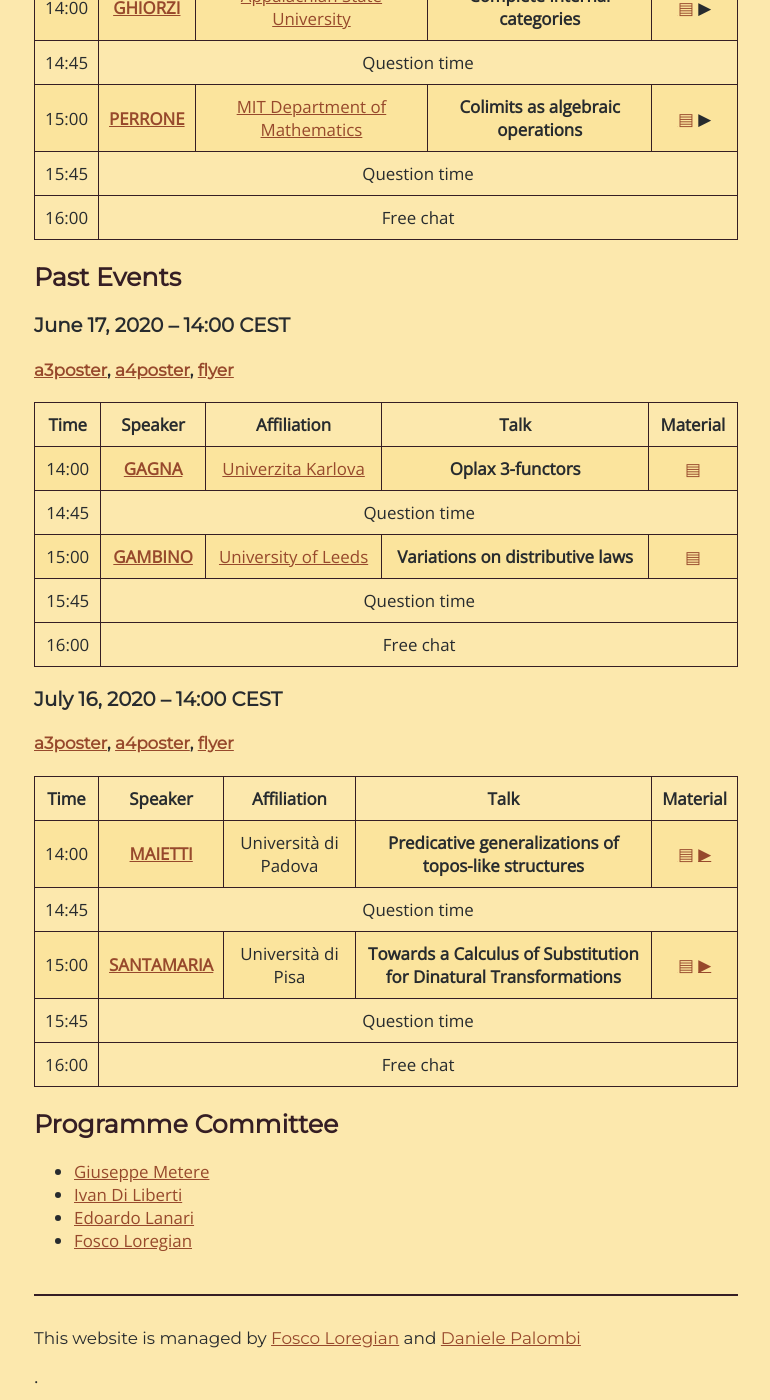
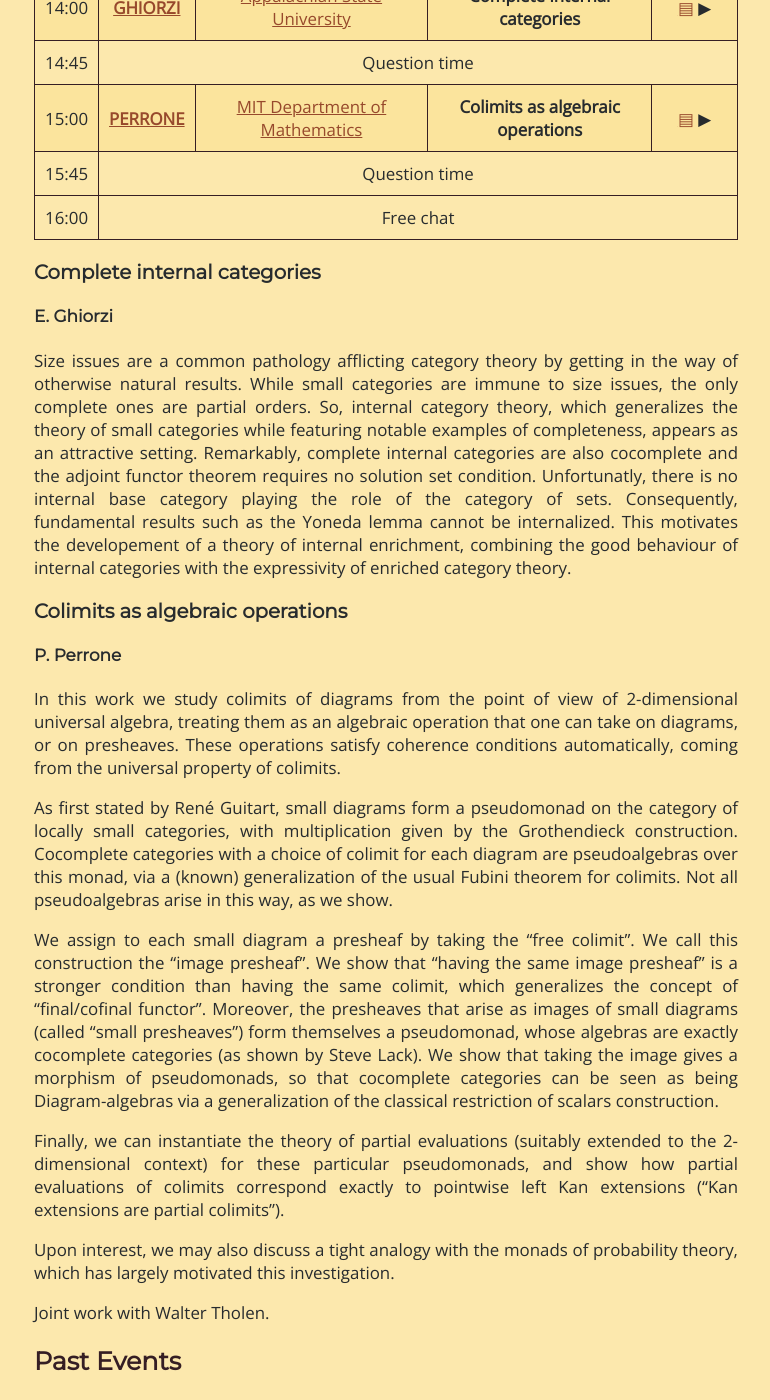
Before and after one commit to Progetto-ItaCa/Progetto-ItaCa.github.io, a Jekyll site: the page built from pages/fest.md, in a window 1280 px wide and 1400 px high, scrolled down 631 px. Shown: the whole window, without its empty margins (254-1024 px from the left). Built offline with Jekyll 4.4.1, drawn with Linux system fonts in a browser that asks for light colours; our own code applies the rules of GitHub Pages for plain Markdown files.

Commit message:
added abstract fest III

```diff
--- a/pages/fest.md
+++ b/pages/fest.md
@@ -61,6 +61,26 @@ If you would like to be a speaker, or you want to contact the organizers of the
   </tbody>
 </table>
 </center>
+
+### Complete internal categories
+#### E. Ghiorzi
+Size issues are a common pathology afflicting category theory by getting in the way of otherwise natural results. While small categories are immune to size issues, the only complete ones are partial orders. So, internal category theory, which generalizes the theory of small categories while featuring notable examples of completeness, appears as an attractive setting. Remarkably, complete internal categories are also cocomplete and the adjoint functor theorem requires no solution set condition. Unfortunatly, there is no internal base category playing the role of the category of sets. Consequently, fundamental results such as the Yoneda lemma cannot be internalized. This motivates the developement of a theory of internal enrichment, combining the good behaviour of internal categories with the expressivity of enriched category theory.
+
+### Colimits as algebraic operations
+#### P. Perrone
+In this work we study colimits of diagrams from the point of view of 2-dimensional universal algebra, treating them as an algebraic operation that one can take on diagrams, or on presheaves. These operations satisfy coherence conditions automatically, coming from the universal property of colimits.
+
+As first stated by René Guitart, small diagrams form a pseudomonad on the category of locally small categories, with multiplication given by the Grothendieck construction. Cocomplete categories with a choice of colimit for each diagram are pseudoalgebras over this monad, via a (known) generalization of the usual Fubini theorem for colimits. Not all pseudoalgebras arise in this way, as we show.
+
+We assign to each small diagram a presheaf by taking the "free colimit". We call this construction the "image presheaf".
+We show that "having the same image presheaf" is a stronger condition than having the same colimit, which generalizes the concept of "final/cofinal functor".
+Moreover, the presheaves that arise as images of small diagrams (called "small presheaves") form themselves a pseudomonad, whose algebras are exactly cocomplete categories (as shown by Steve Lack). We show that taking the image gives a morphism of pseudomonads, so that cocomplete categories can be seen as being Diagram-algebras via a generalization of the classical restriction of scalars construction.
+
+Finally, we can instantiate the theory of partial evaluations (suitably extended to the 2-dimensional context) for these particular pseudomonads, and show how partial evaluations of colimits correspond exactly to pointwise left Kan extensions ("Kan extensions are partial colimits").
+
+Upon interest, we may also discuss a tight analogy with the monads of probability theory, which has largely motivated this investigation.
+
+Joint work with Walter Tholen.
 
 ## Past Events
 
```
